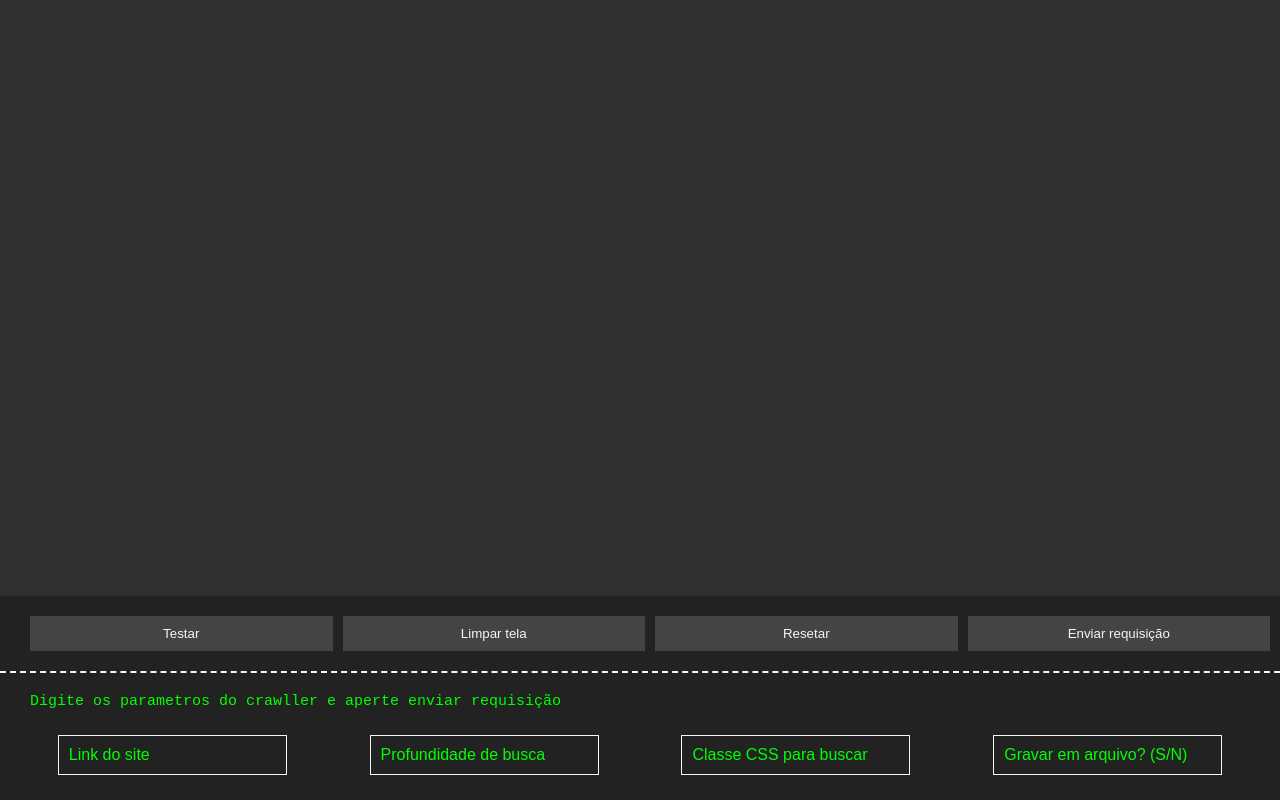
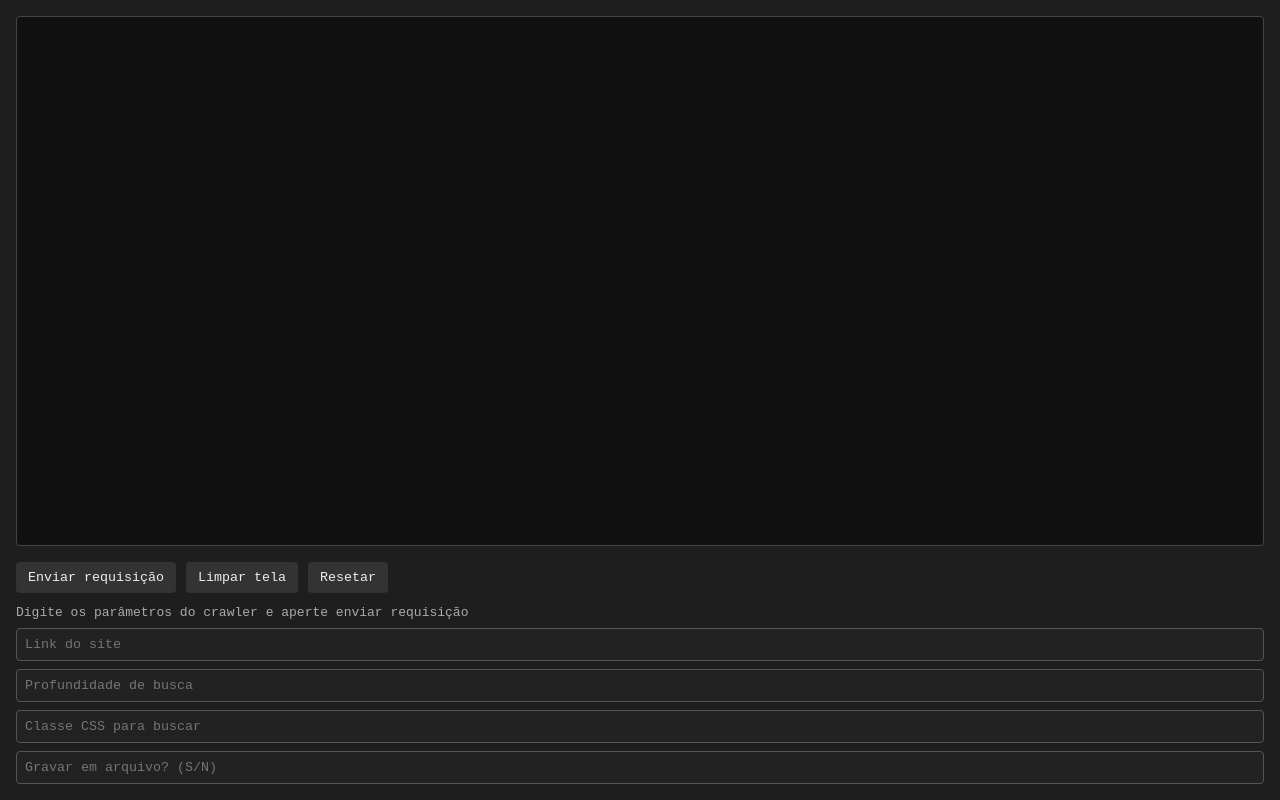
Before and after one commit to AndreXime/crawl-bot, a website: page web/index.html in a window 1280 px wide. Drawn offline with Linux system fonts and the light colour scheme.

Commit message:
Update: Trocado js por ts

```diff
--- a/main/saveData.js
+++ b/main/saveData.ts
@@ -2,7 +2,7 @@ import { appendFile } from 'fs';
 
 let nomeArquivo = '';
 
-export default function salvarArquivo(dataExctrated) {
+export default function salvarArquivo(dataExctrated: string) {
 	if (nomeArquivo == '') {
 		nomeArquivo = String(
 			new Date()
--- a/web/index.html
+++ b/web/index.html
@@ -7,33 +7,39 @@
 			rel="stylesheet"
 			href="./styles.css" />
 	</head>
-	<body>
-		<div id="output"></div>
-		<div id="input-area">
-			<div id="botoes">
-				<button id="test">Testar</button>
+	<body class="terminal">
+		<div
+			id="output"
+			class="terminal-output"></div>
+
+		<div
+			id="input-area"
+			class="terminal-input-area">
+			<div
+				id="botoes"
+				class="terminal-buttons">
+				<button id="send">Enviar requisição</button>
 				<button id="cls">Limpar tela</button>
 				<button id="refresh">Resetar</button>
-				<button id="send">Enviar requisição</button>
 			</div>
-			<span>Digite os parametros do crawller e aperte enviar requisição</span>
-			<div id="inputform">
+
+			<span class="terminal-instruction"> Digite os parâmetros do crawler e aperte enviar requisição </span>
+
+			<div
+				id="inputform"
+				class="terminal-form">
 				<input
 					id="input1"
-					placeholder="Link do site"
-					autofocus />
+					placeholder="Link do site" />
 				<input
 					id="input2"
-					placeholder="Profundidade de busca"
-					autofocus />
+					placeholder="Profundidade de busca" />
 				<input
 					id="input3"
-					placeholder="Classe CSS para buscar"
-					autofocus />
+					placeholder="Classe CSS para buscar" />
 				<input
 					id="input4"
-					placeholder="Gravar em arquivo? (S/N)"
-					autofocus />
+					placeholder="Gravar em arquivo? (S/N)" />
 			</div>
 		</div>
 
--- a/web/styles.css
+++ b/web/styles.css
@@ -1,72 +1,76 @@
+* {
+	box-sizing: border-box;
+	margin: 0;
+	padding: 0;
+	font-family: monospace;
+}
+
+html,
 body {
-	margin: 0;
-	background: #111;
-	color: #0f0;
-	font-family: monospace;
+	height: 100%;
+	width: 100%;
+}
+
+.terminal {
+	background-color: #1e1e1e;
+	color: #cfcfcf;
+	height: 100vh;
+	width: 100vw;
 	display: flex;
 	flex-direction: column;
-	height: 100vh;
-	width: 100%;
-	overflow: hidden;
+	padding: 16px;
 }
 
-#output {
+.terminal-output {
+	background-color: #111;
 	flex: 1;
-	background: #303030;
 	overflow-y: auto;
-	padding: 30px;
+	padding: 10px;
+	border: 1px solid #444;
+	border-radius: 4px;
 	white-space: pre-wrap;
+	margin-bottom: 16px;
 }
 
-#input-area {
-	background: #222;
-}
-button {
-	background: #444;
-	color: #f5f5f5;
-	padding: 10px;
-	border: 0;
-	margin-right: 10px;
-	width: 100px;
-	cursor: pointer;
-	flex: 1;
-}
-button:hover {
-	background: #f5f5f5;
-	color: #444;
+.terminal-buttons {
+	display: flex;
+	gap: 10px;
+	margin-bottom: 12px;
 }
 
-#botoes {
-	display: flex;
-	flex-direction: row;
-	padding-top: 20px;
-	padding-left: 30px;
-	padding-bottom: 20px;
-	border-bottom: 2px dashed #f5f5f5;
+.terminal-buttons button {
+	background-color: #333;
+	color: #eee;
+	border: none;
+	padding: 8px 12px;
+	border-radius: 4px;
+	cursor: pointer;
 }
 
-span {
-	display: flex;
-	padding-left: 30px;
-	margin-top: 20px;
-	font-size: 15px;
+.terminal-buttons button:hover {
+	background-color: #555;
 }
 
-#inputform {
-	display: flex;
-	justify-content: space-evenly;
+.terminal-instruction {
+	display: block;
+	margin-bottom: 8px;
+	color: #aaa;
 }
 
-input,
-#input {
-	border: 1px solid #f5f5f5;
-	background: #222;
-	font-size: 1em;
-	color: #0f0;
+.terminal-form {
+	display: grid;
+	gap: 8px;
+}
+
+.terminal-form input {
+	padding: 8px;
+	border: 1px solid #555;
+	border-radius: 4px;
+	background-color: #222;
+	color: #eee;
+}
+
+.terminal-form input:focus {
+	border-color: #777;
 	outline: none;
-	padding: 10px;
-	margin: 25px;
 }
-input::placeholder {
-	color: #0f0;
-}
```
Also changed, not shown: main/crawllerMain.ts (renamed from main/crawllerMain.js, +4 -14 lines), main/crawllerMenu.ts (renamed from main/crawllerMenu.js, +4 -4 lines), main/extractData.js (+27 -18 lines), main/printData.ts (renamed from main/printData.js, +14 -7 lines), main/type.d.ts (added, +13 -0 lines), package.json (+8 -2 lines), web/server.ts (renamed from web/server.js, +4 -4 lines), main/crawllerConfig.ts (renamed from main/crawllerConfig.js), 1 other file.
